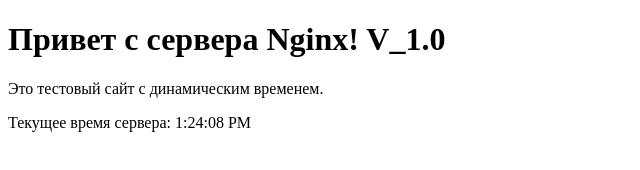
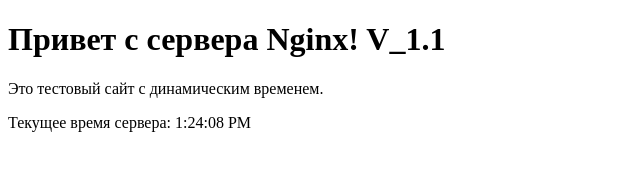
Before and after one commit to a-nazarkin/test_nginx, a plain HTML site: page index.html in a window 1280 px wide. Shown: the full height of the page, 0-640 px from the left. Drawn offline with Linux system fonts and the light colour scheme.

Commit message:
change version

```diff
--- a/index.html
+++ b/index.html
@@ -14,7 +14,7 @@
     </script>
 </head>
 <body>
-    <h1>Привет с сервера Nginx! V_1.0</h1>
+    <h1>Привет с сервера Nginx! V_1.1</h1>
     <p>Это тестовый сайт с динамическим временем.</p>
     <p>Текущее время сервера: <span id="time"></span></p>
 
```
